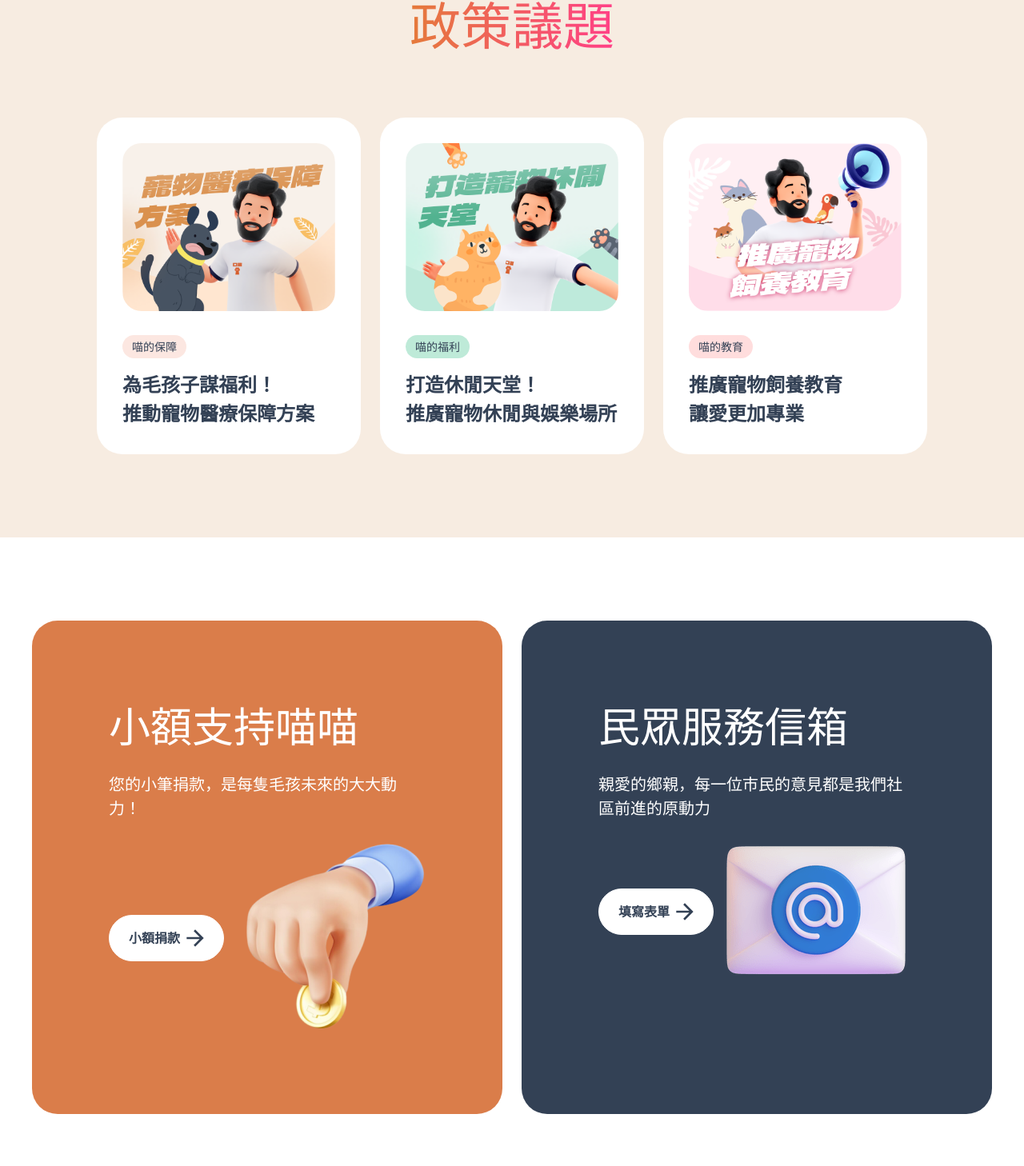
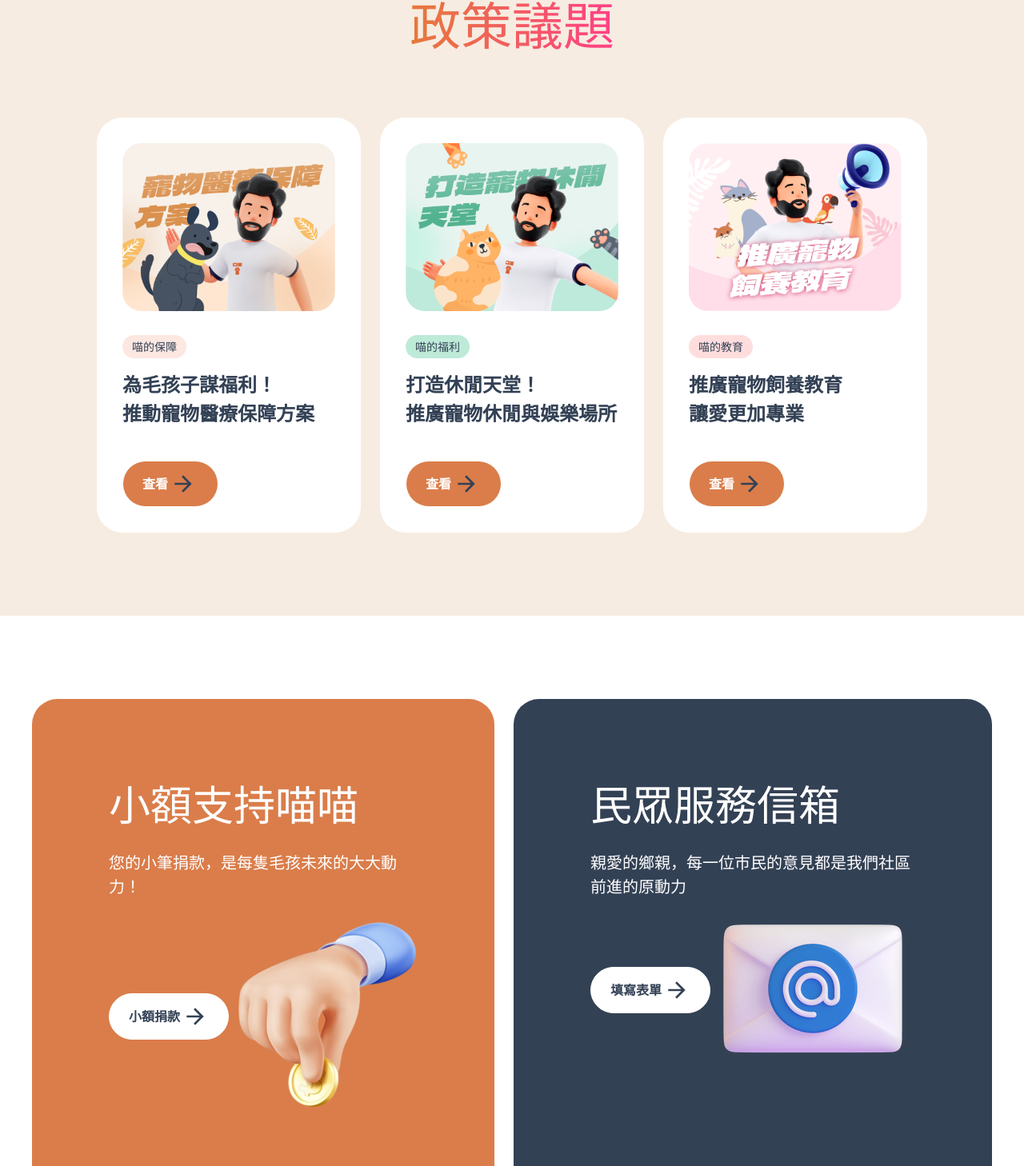
Before and after one commit to joanneccwang/F2E-2023_campaign-site, a Vue app: page / in a window 1280 px wide. Shown: the part 2899-4357 px from the top of the page at 80% size. Built offline with nearby package versions, Linux system fonts and the light colour scheme; a web font is replaced by a local one.

Commit message:
feat: add rwd to donate section

```diff
--- a/src/components/DonateAndService/Donate.vue
+++ b/src/components/DonateAndService/Donate.vue
@@ -12,7 +12,7 @@ const sectionId = menus.donate.id;
       您的小筆捐款，是每隻毛孩未來的大大動力！
     </div>
     <div class="theme-card-content">
-      <Button type="white" postfix="arrow">小額捐款</Button>
+      <Button type="white" postfix="arrow" width="150px">小額捐款</Button>
 
       <div class="theme-card-image">
         <img src="../../assets/images/donate.png" />
--- a/src/components/DonateAndService/Service.vue
+++ b/src/components/DonateAndService/Service.vue
@@ -12,7 +12,7 @@ const sectionId = menus.email.id;
       親愛的鄉親，每一位市民的意見都是我們社區前進的原動力
     </div>
     <div class="theme-card-content">
-      <Button type="white" postfix="arrow">填寫表單</Button>
+      <Button type="white" postfix="arrow" width="150px">填寫表單</Button>
 
       <div class="theme-card-image">
         <img src="../../assets/images/email.png" />
--- a/src/components/Global/Button.vue
+++ b/src/components/Global/Button.vue
@@ -12,7 +12,7 @@ defineProps({
   },
   width: {
     type: String,
-    default: 'auto',
+    default: '120px',
   },
 });
 </script>
@@ -30,7 +30,7 @@ defineProps({
 <style lang="scss" scoped>
 .button {
   width: auto;
-  min-width: 120px;
+  width: 120px;
   flex: 0 0 auto;
   border-radius: 500px;
   border: 1px solid white;
--- a/src/components/Policy/PolicyCard.vue
+++ b/src/components/Policy/PolicyCard.vue
@@ -1,5 +1,6 @@
 <script setup lang="ts">
 import { PropType } from 'vue';
+import Button from '@/components/Global/Button.vue';
 
 defineProps({
   title: { type: String, required: true },
@@ -21,6 +22,7 @@ defineProps({
         {{ tag?.tag }}
       </div>
       <h4 class="policy-title" v-html="title"></h4>
+      <Button type="primary" postfix="arrow">查看</Button>
     </div>
   </div>
 </template>
@@ -38,6 +40,9 @@ defineProps({
 
   cursor: pointer;
 
+  @include mobile {
+    flex: 0 0 100%;
+  }
   .policy-image {
     flex: 0 0 auto;
     padding-bottom: $pd-md;
@@ -60,6 +65,7 @@ defineProps({
     }
     .policy-title {
       font-weight: 700;
+      margin-bottom: 40px;
     }
   }
 }
--- a/src/style/mixins.scss
+++ b/src/style/mixins.scss
@@ -15,6 +15,10 @@
   border-radius: 32px;
   background-color: $color-theme;
 
+  @include mobile {
+    padding: 40px $pd-md;
+  }
+
   .theme-card-title {
     font-size: 52px;
     font-family: mantou;
```
